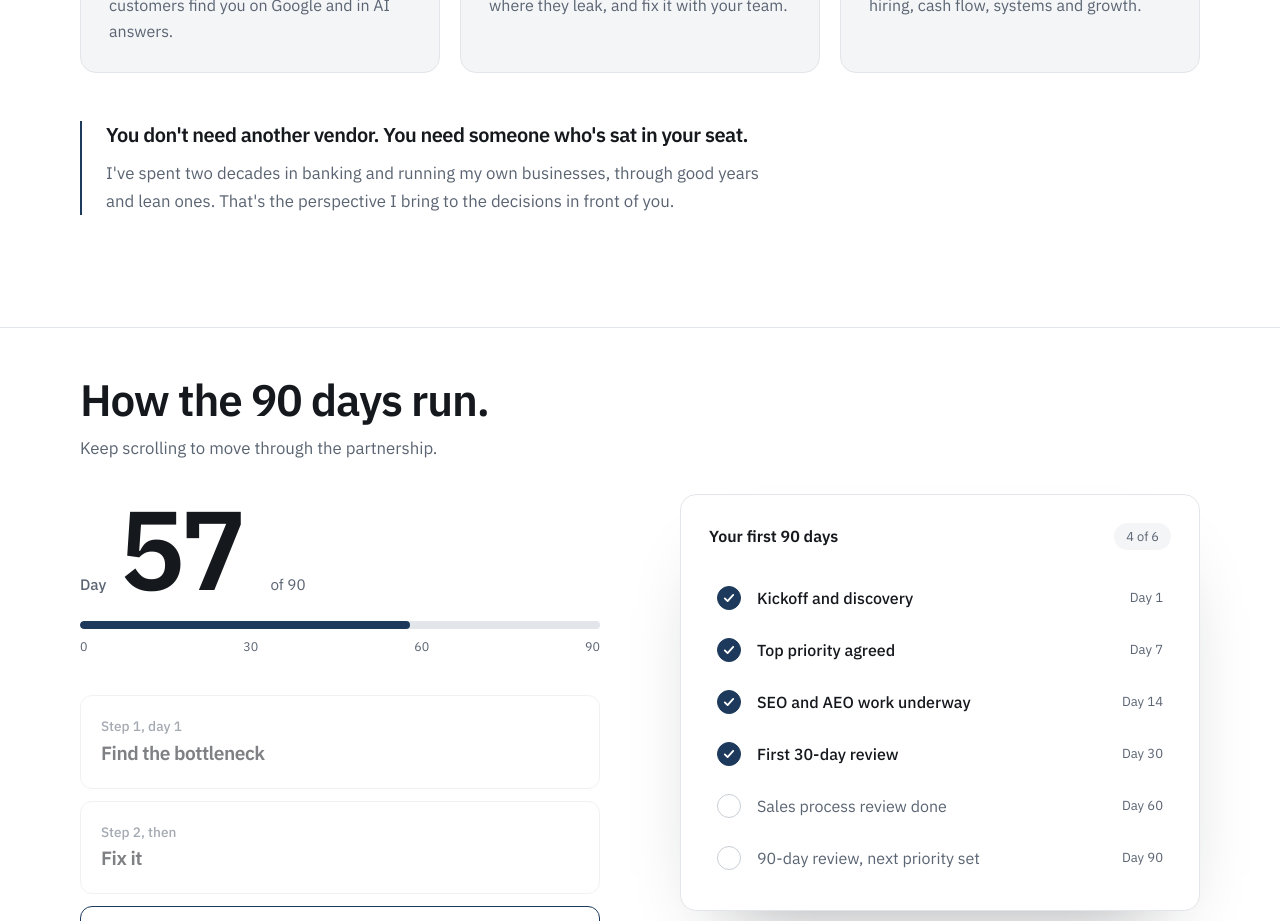
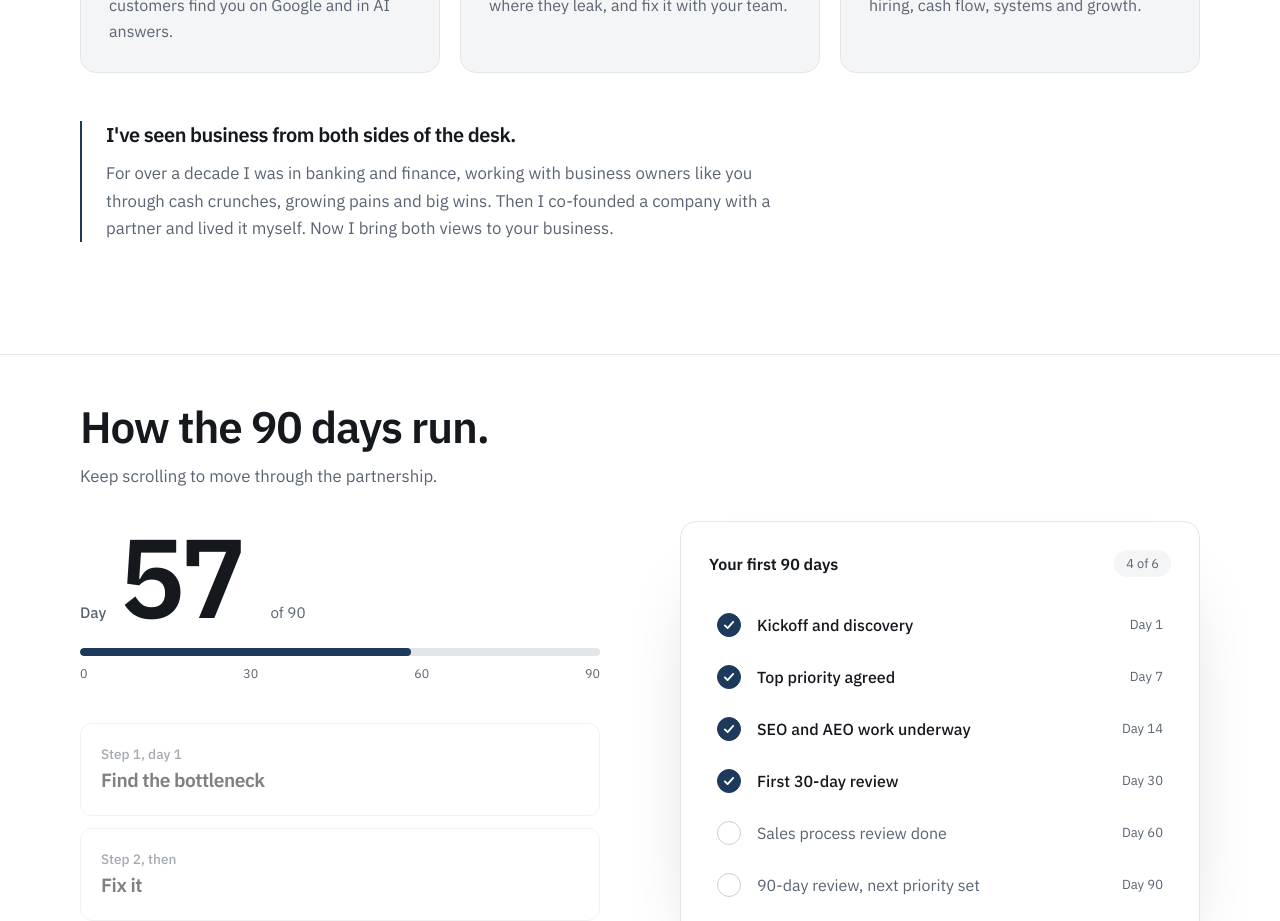
Before and after one commit to Vestis-Clients/choosevestis, a Next.js app: page / in a window 1280 px wide. Shown: the part 3400-4321 px from the top of the page. Built offline with nearby package versions, Linux system fonts and the light colour scheme.

Commit message:
What you get: 'both sides of the desk' note
Co-Authored-By: Claude Opus 5.5 <noreply@anthropic.com>
Claude-Session: https://claude.ai/code/session_01MfRQ59hk5ZxqJNnaKXntZZ

```diff
--- a/src/app/page.tsx
+++ b/src/app/page.tsx
@@ -181,11 +181,12 @@ export default function Home() {
             <Reveal delay={0.1}>
               <div className="mt-12 max-w-[44rem] border-l-2 border-navy pl-6">
                 <p className="text-[1.25rem] font-semibold leading-snug tracking-tight">
-                  You don&apos;t need another vendor. You need someone who&apos;s sat in your seat.
+                  I&apos;ve seen business from both sides of the desk.
                 </p>
                 <p className="mt-3 text-[1.05rem] leading-relaxed text-slate">
-                  I&apos;ve spent two decades in banking and running my own businesses, through good years and lean ones. That&apos;s
-                  the perspective I bring to the decisions in front of you.
+                  For over a decade I was in banking and finance, working with business owners like you through cash crunches,
+                  growing pains and big wins. Then I co-founded a company with a partner and lived it myself. Now I bring both views
+                  to your business.
                 </p>
               </div>
             </Reveal>
```
